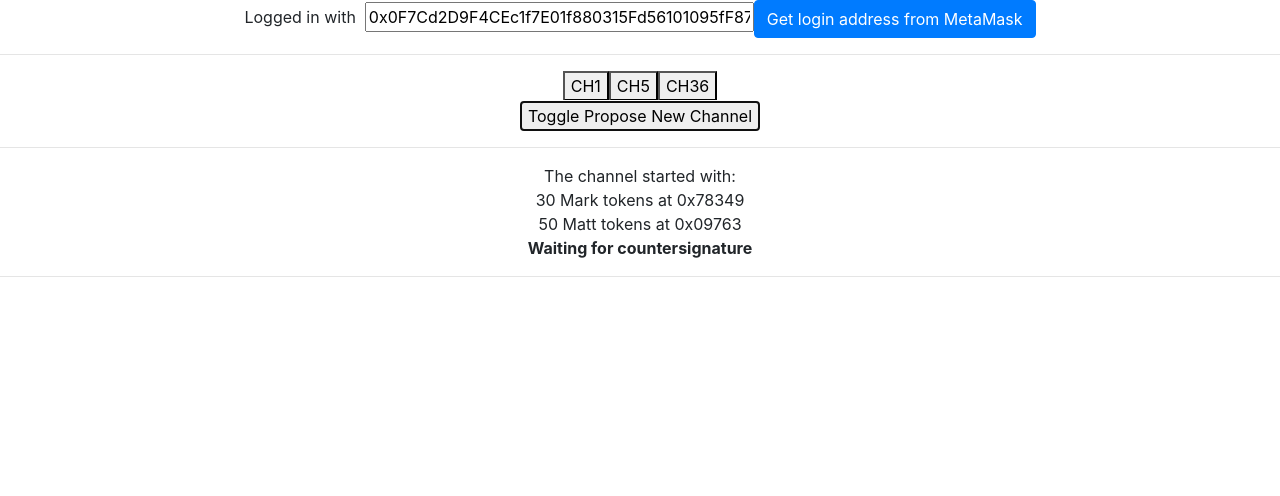
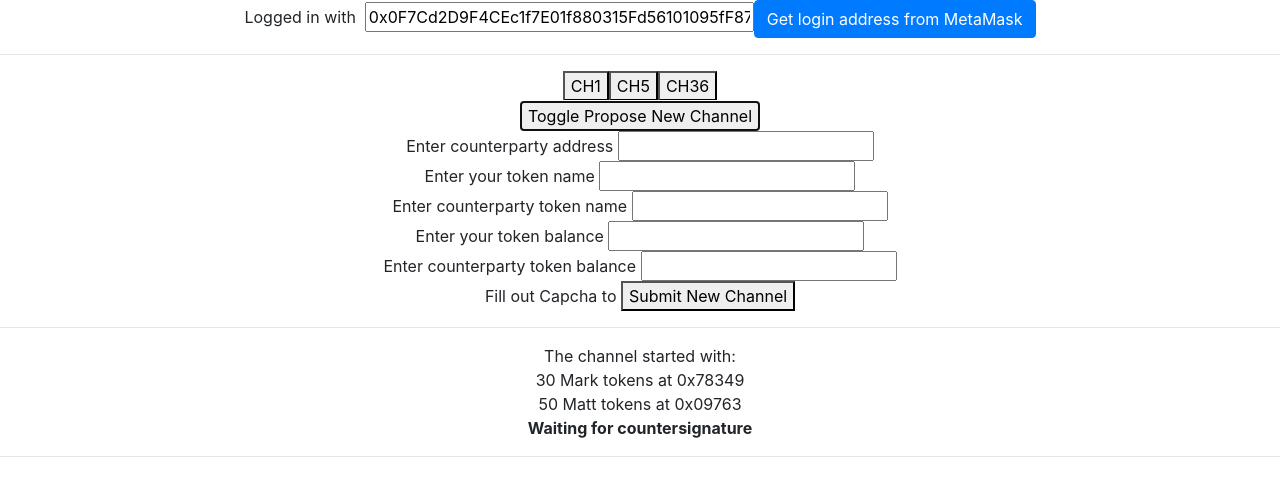
Before and after one commit to MarkCBall/SimpleEthStateChannel, a React (Create React App) app in the folder frontend/: page / in a window 1280 px wide. Both pictures are taken after a click on the button "Toggle Propose New Channel". Shown: the top 496 px of the page. Built offline with nearby package versions, Linux system fonts and the light colour scheme.

Commit message:
toggle propose new channel

```diff
--- a/frontend/src/components/Login.js
+++ b/frontend/src/components/Login.js
@@ -45,7 +45,6 @@ function mapDispatchToProps(dispatch) {
         handleAddressChange: (textString) => {
             dispatch(InteractReduxState.handleAddressChange(dispatch, textString.target.value))
         }
-
     }
 }
 export default connect(mapStateToProps, mapDispatchToProps)(Login);
--- a/frontend/src/components/ProposeNewCh.js
+++ b/frontend/src/components/ProposeNewCh.js
@@ -3,16 +3,36 @@ import React, { Component } from "react";
 
 
 class ProposeNewCh extends Component {
+    constructor(props) {
+        super(props);
+        this.state = {
+          ToggleDispNewCh: false
+        }
+    }
 
+    toggleDispNewCh(){
+        this.setState({ToggleDispNewCh:!this.state.ToggleDispNewCh})
+    }
 
     render() {
         return (
             <div>
 
-                <button>Toggle Propose New Channel</button>
-                {
-                //if toggled, display <ProposeNewCh/> (to be made)
-                }
+                <button onClick={this.toggleDispNewCh.bind(this)}>Toggle Propose New Channel</button>
+
+                <br/>
+                {this.state.ToggleDispNewCh && <>
+                    Enter counterparty address <input type="text"/><br/>
+
+                    Enter your token name <input type="text"/><br/>
+                    Enter counterparty token name <input type="text"/><br/>
+
+                    Enter your token balance <input type="text"/><br/>
+                    Enter counterparty token balance <input type="text"/><br/>
+                    Fill out Capcha to <button>Submit New Channel</button>
+                </>}
+
+
                 <hr/>
             </div>
         );
```
